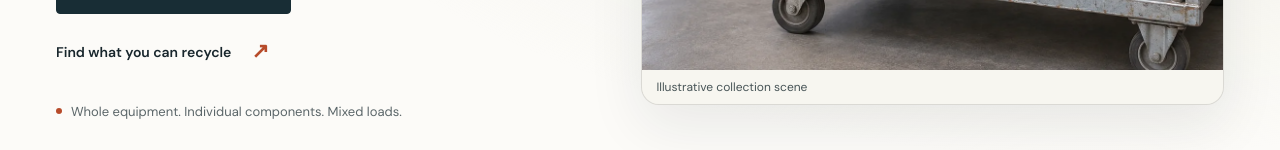
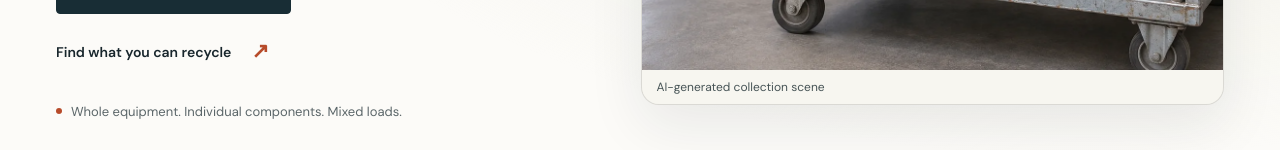
Before and after one commit to kennnnyyen/ewaste, a Next.js app: page / in a window 1280 px wide. Shown: the part 650-800 px from the top of the page. Built offline with nearby package versions, Linux system fonts and the light colour scheme.

Commit message:
Update Recore homepage collection image caption

```diff
--- a/app/page.tsx
+++ b/app/page.tsx
@@ -141,7 +141,7 @@ export default function Home() {
                   sizes="(max-width: 800px) 100vw, 50vw"
                 />
               </div>
-              <figcaption className="hero-art-caption">Illustrative collection scene</figcaption>
+              <figcaption className="hero-art-caption">AI-generated collection scene</figcaption>
             </figure>
           </div>
         </section>
```
